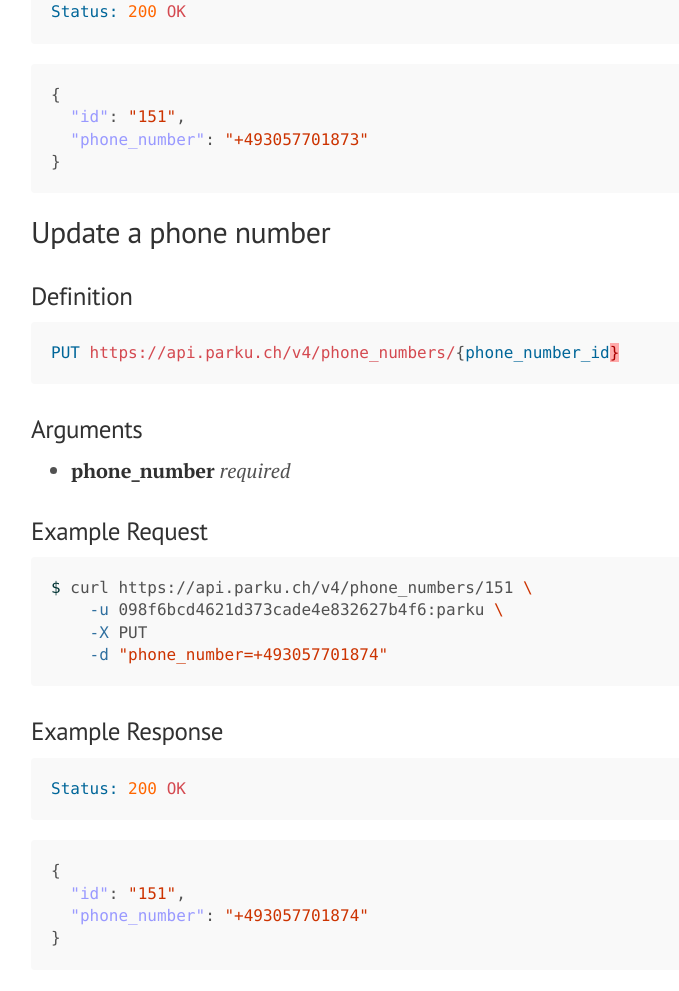
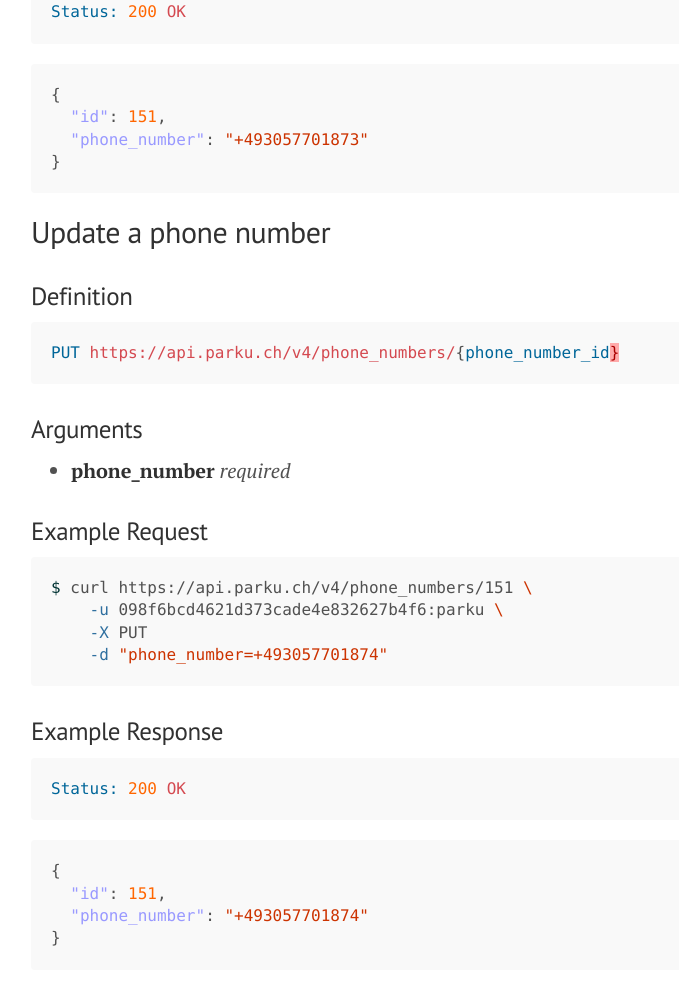
Before and after one commit to parku/docs, a Jekyll site: the page built from api/phone_numbers.md, in a window 1280 px wide and 1400 px high, scrolled down 1654 px. Shown: the part 153-1144 px from the top of the window, without its empty margins (249-928 px from the left). Built offline with Jekyll 4.4.1, drawn with Linux system fonts in a browser that asks for light colours; Markdown is read by kramdown in place of the engine named in the settings.

Commit message:
Integers instead of strings for identifiers.

````diff
--- a/api/phone_numbers.md
+++ b/api/phone_numbers.md
@@ -76,7 +76,7 @@
 
 ```json
 {
-  "id": "151",
+  "id": 151,
   "phone_number": "+493057701873"
 }
 ```
@@ -112,7 +112,7 @@
 
 ```json
 {
-  "id": "151",
+  "id": 151,
   "phone_number": "+493057701874"
 }
 ```
@@ -176,11 +176,11 @@
 ```json
 [
   {
-    "id": "150",
+    "id": 150,
     "phone_number": "+493057701872"
   },
   {
-    "id": "149",
+    "id": 149,
     "phone_number": "+493057701871"
   },
   {...},
````
Also changed, not shown: api/cars.md (+3 -3 lines).
